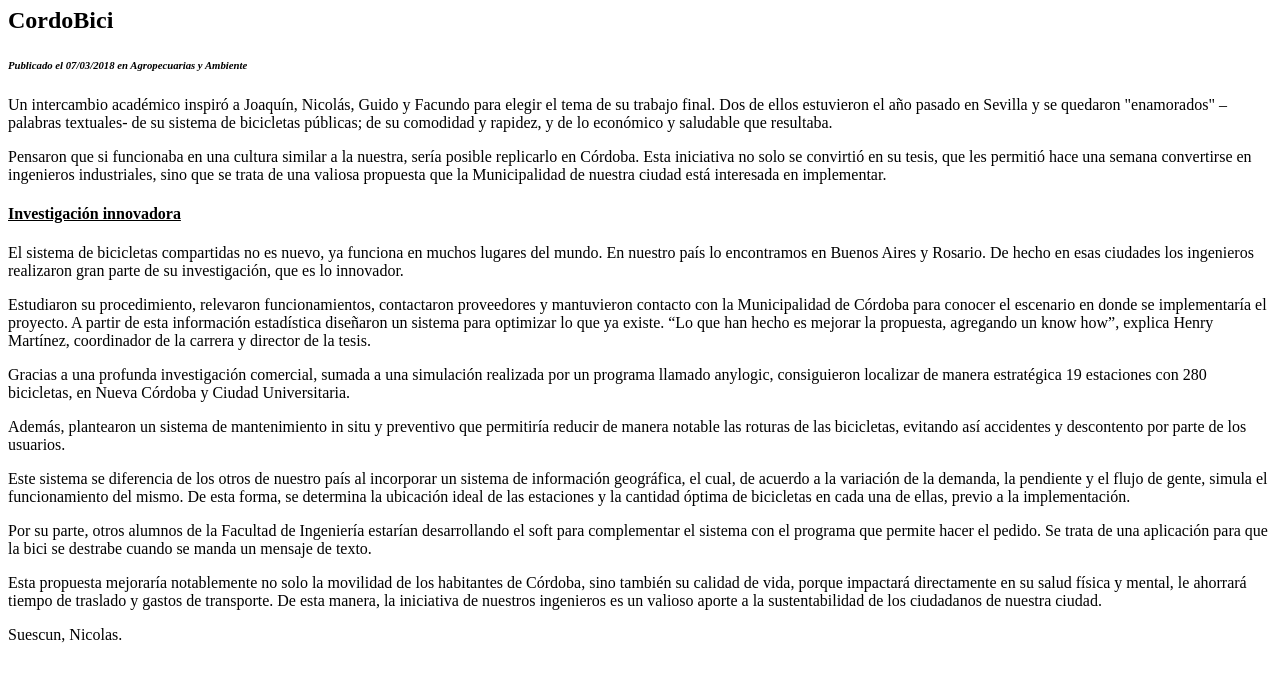
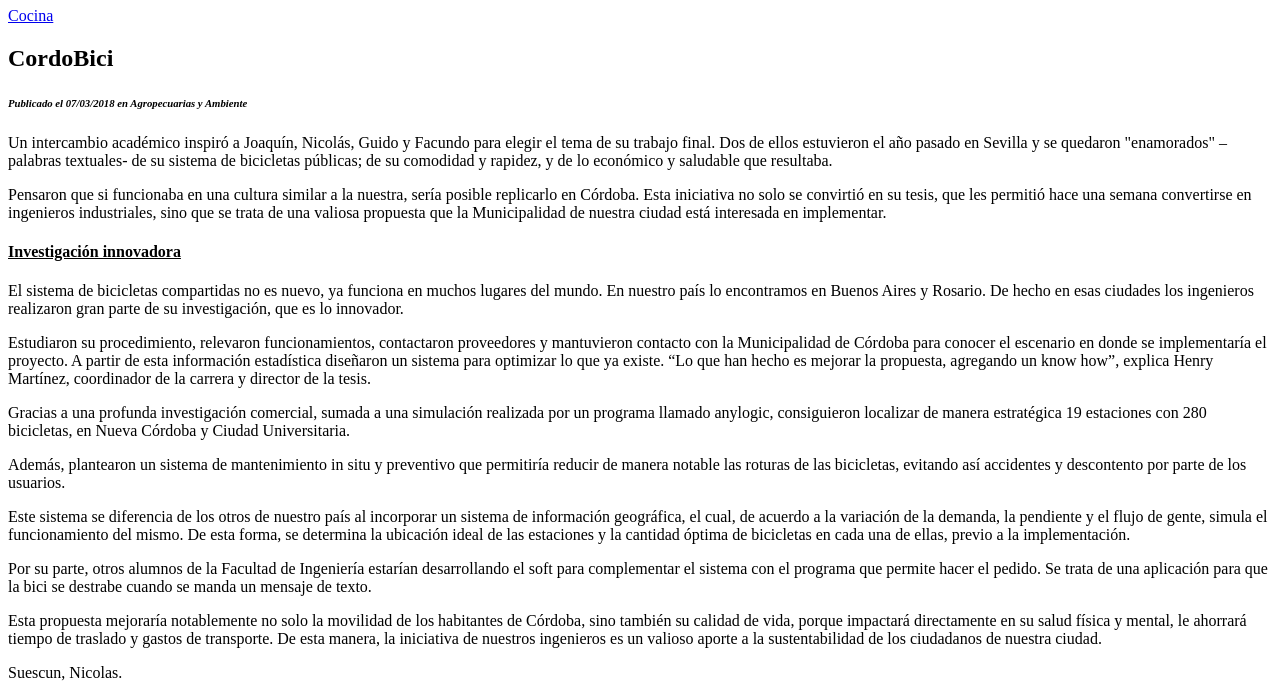
Before and after one commit to UCC-LabCompu2/ejercicios2022-NicoSuescun, a plain HTML site: page Ejercicios-HTML/ej_noticia.html in a window 1280 px wide. Shown: the part 310-1000 px from the top of the page. Before the commit the page ends 962 px from the top, so only its background shows below. Drawn offline with Linux system fonts and the light colour scheme.

Commit message:
Se agrego link de cocina a noticia

```diff
--- a/Ejercicios-HTML/ej_noticia.html
+++ b/Ejercicios-HTML/ej_noticia.html
@@ -12,6 +12,9 @@
     <img src="imagenes/logo_web.jpg">
     <h1>Diario On-line</h1>
 </header>
+<nav>
+    <a href="ej_listas.html">Cocina</a>
+</nav>
 <section>
 
     <h2> <b> CordoBici </b> </h2>
```
